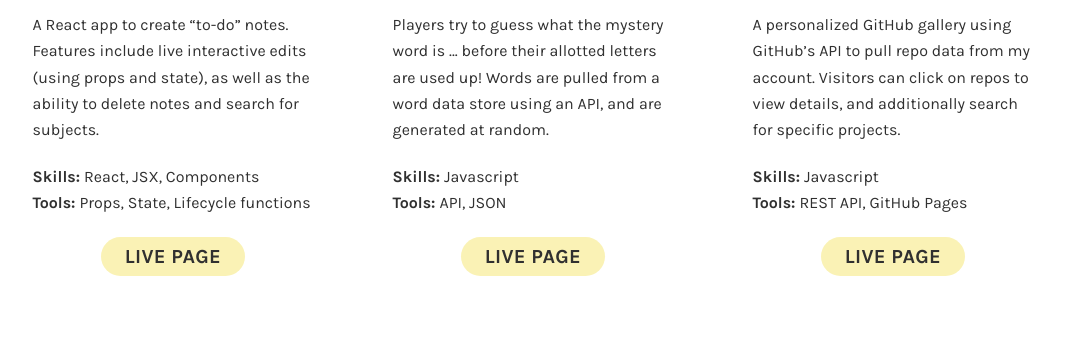
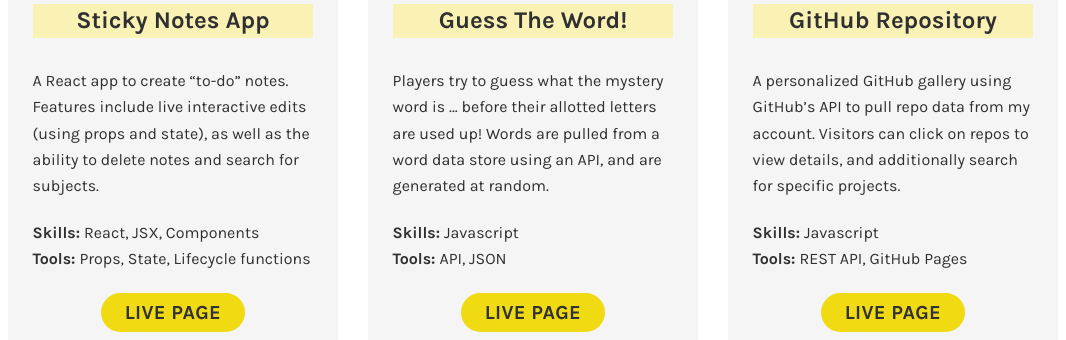
Before and after one commit to Julie805/portfolio, a website built with Parcel: page index.html in a window 1280 px wide. Shown: the part 1191-1531 px from the top of the page, without its empty margins (107-1173 px from the left). Built offline with nearby package versions, Linux system fonts and the light colour scheme.

Commit message:
Addedproject box design

```diff
--- a/css/main.css
+++ b/css/main.css
@@ -217,11 +217,15 @@
   margin: 0;
 }
 .project {
-  padding-bottom: 50px;
+  padding: 50px 25px 25px;
+  margin-bottom: 50px;
+  background: #F5F5F5;
 }
 
 .project__title {
   margin: 20px 0 30px;
+  background: #faf2b5;
+  border: #faf2b5 3px solid;
 }
 .vertical-center {
   display: flex;
@@ -230,13 +234,13 @@
 }
 
 .vertical-center a:hover {
-  background: #f0da12;
+  background: #faf2b5;
+  color: #303030;
   border: none;
 }
 
 .btn {
-  background: #faf2b5;
-  color: #303030;
+  background: #f0da12;
   border-radius: 100px;
   padding: .5rem 1.5rem;
   width: max-content;
@@ -495,7 +499,7 @@
   }
 
   .project {
-    width: 45%;
+    width: 40%;
     display: flex;
     flex-direction: column;
     padding-bottom: 70px;
@@ -549,7 +553,7 @@
   }
 
   h3 {
-    font-size: 1.7rem;
+    font-size: 1.65rem;
   }
 
   .contact__info, .social-icons {
```
